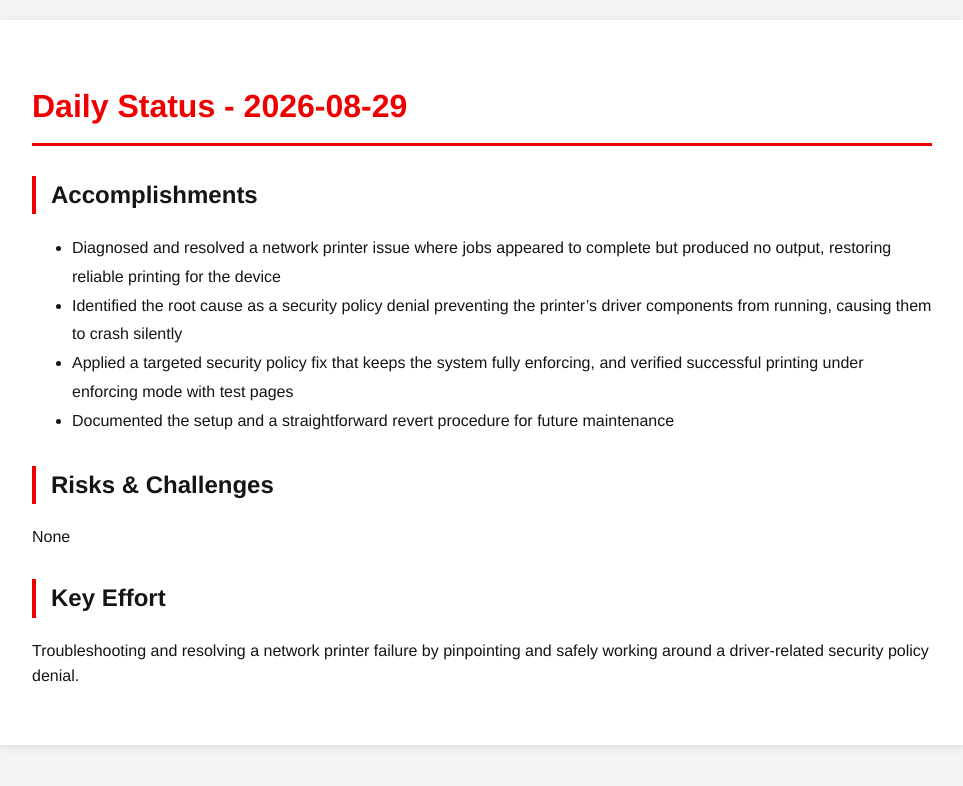
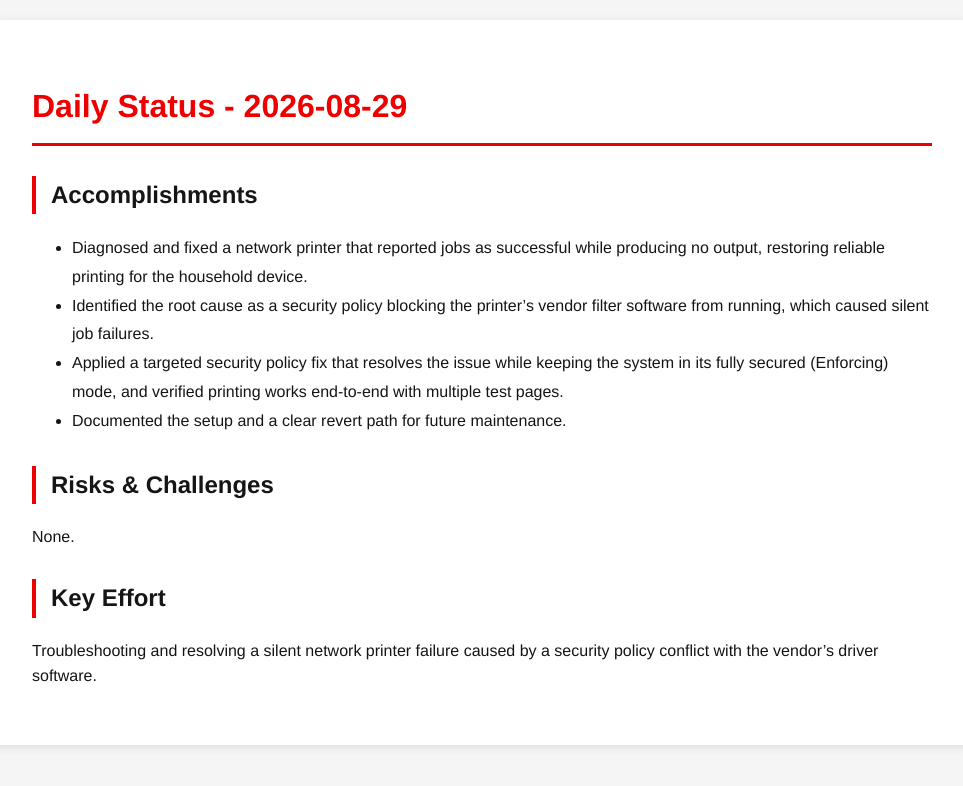
Before and after one commit to tzvatot/daily-status, a Jekyll site: the page built from 2026-08-29.md, in a window 1280 px wide. Shown: the top 786 px of the page, without its empty margins (158-1121 px from the left). Built offline with Jekyll 4.4.1, drawn with Linux system fonts in a browser that asks for light colours.

Commit message:
Daily status update - 2026-08-29

```diff
--- a/2026-08-29.md
+++ b/2026-08-29.md
@@ -7,13 +7,13 @@ date: 2026-08-29
 # Daily Status - 2026-08-29
 
 ## Accomplishments
-- Diagnosed and resolved a network printer issue where jobs appeared to complete but produced no output, restoring reliable printing for the device
-- Identified the root cause as a security policy denial preventing the printer's driver components from running, causing them to crash silently
-- Applied a targeted security policy fix that keeps the system fully enforcing, and verified successful printing under enforcing mode with test pages
-- Documented the setup and a straightforward revert procedure for future maintenance
+- Diagnosed and fixed a network printer that reported jobs as successful while producing no output, restoring reliable printing for the household device.
+- Identified the root cause as a security policy blocking the printer's vendor filter software from running, which caused silent job failures.
+- Applied a targeted security policy fix that resolves the issue while keeping the system in its fully secured (Enforcing) mode, and verified printing works end-to-end with multiple test pages.
+- Documented the setup and a clear revert path for future maintenance.
 
 ## Risks & Challenges
-None
+None.
 
 ## Key Effort
-Troubleshooting and resolving a network printer failure by pinpointing and safely working around a driver-related security policy denial.
+Troubleshooting and resolving a silent network printer failure caused by a security policy conflict with the vendor's driver software.
```
